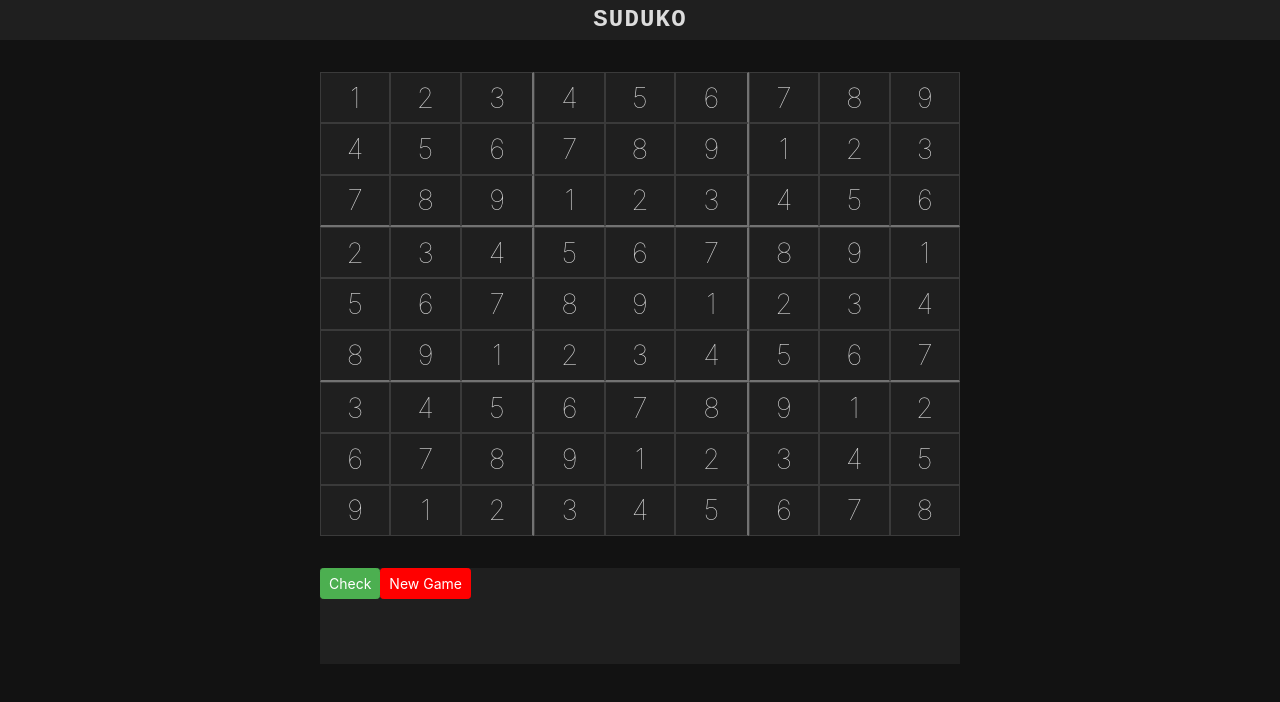
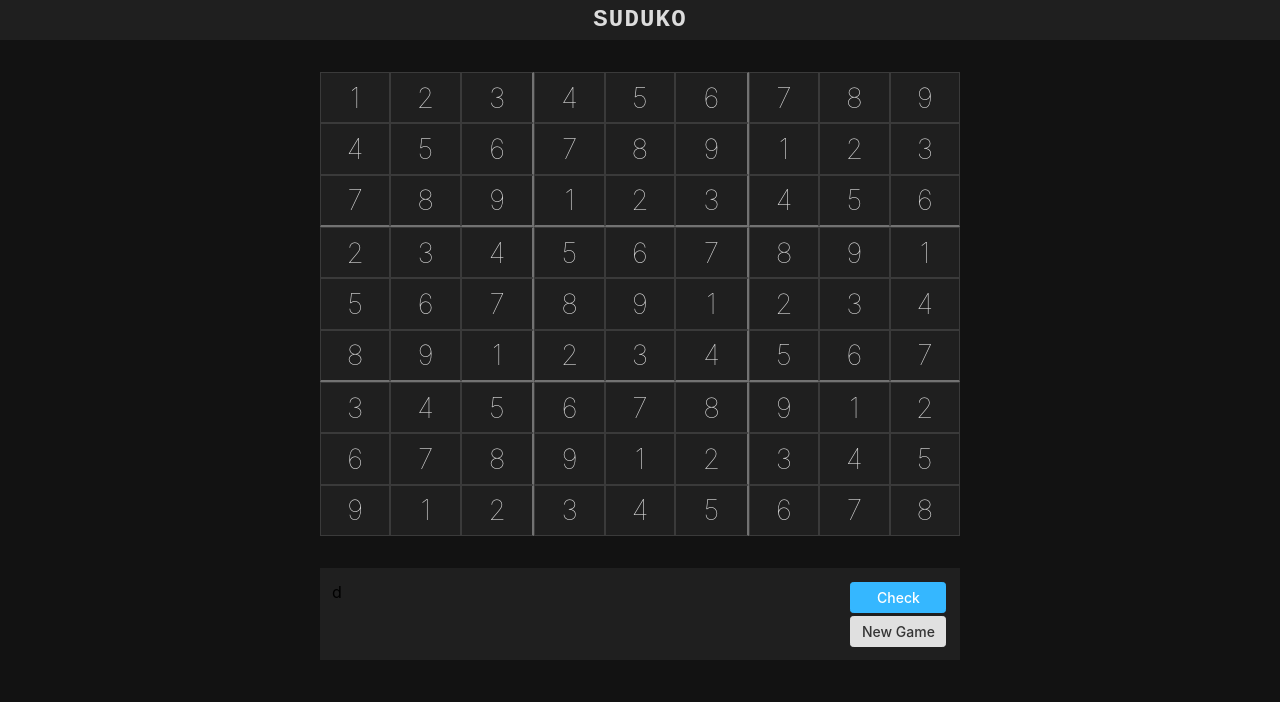
Before and after one commit to darragh3277/sudoko, a React (Create React App) app: page / in a window 1280 px wide. Shown: the top 702 px of the page. Built offline with nearby package versions, Linux system fonts and the light colour scheme.

Commit message:
fix button style

```diff
--- a/src/suduko/components/board/Style.css
+++ b/src/suduko/components/board/Style.css
@@ -2,6 +2,7 @@
   padding-top: 2rem;
   display: flex;
   flex-wrap: wrap;
+  flex-direction: column;
   justify-content: center;
   margin: 0 25%;
 }
@@ -10,7 +11,6 @@
   background-color: #1f1f1f;
   color: #dcdcdc;
   height: 29rem;
-  flex: 1 0 51%;
   border-spacing: 0;
 }
 
--- a/src/suduko/components/button/Style.css
+++ b/src/suduko/components/button/Style.css
@@ -1,6 +1,13 @@
 .btn {
   border: 1px solid transparent;
   outline: none;
+  font-weight: 500;
+  margin: 0.1rem;
+}
+
+.btn-block {
+  display: block;
+  width: 100%;
 }
 
 .btn-lg {
@@ -15,16 +22,27 @@
   font-size: 0.875rem;
   line-height: 1.5;
   border-radius: 0.2rem;
+  width: 6rem;
 }
 
 .btn-primary {
-  background-color: #4caf50;
-  border-color: #4caf50;
+  background-color: #35b7ff;
+  border-color: #35b7ff;
   color: #fff;
 }
 
+.btn-primary:hover {
+  background-color: #2e9fdd;
+  border-color: #2e9fdd;
+}
+
 .btn-secondary {
-  color: #fff;
-  background-color: red;
-  border-color: red;
+  color: #343434;
+  background-color: #e0e0e0;
+  border-color: #e0e0e0;
 }
+
+.btn-secondary:hover {
+  background-color: #bdbdbd;
+  border-color: #bdbdbd;
+}
--- a/src/suduko/components/gamebar/Gamebar.js
+++ b/src/suduko/components/gamebar/Gamebar.js
@@ -5,6 +5,8 @@ import "./Style.css";
 export default function Gamebar() {
   return (
     <div className="gamebar">
+      <div className="game-tools">d</div>
+      <div className="game-buttons">
         <Button type="btn-primary" size="sm">
           Check
         </Button>
@@ -12,5 +14,6 @@ export default function Gamebar() {
           New Game
         </Button>
       </div>
+    </div>
   );
 }
--- a/src/suduko/components/gamebar/Style.css
+++ b/src/suduko/components/gamebar/Style.css
@@ -1,6 +1,18 @@
 .gamebar {
   margin-top: 2rem;
   background-color: #1f1f1f;
-  min-height: 6rem;
-  flex: 1 0 50%;
+  display: flex;
+  flex-direction: row;
+  padding: 0.75rem;
+  border: 3rem;
 }
+
+.game-tools {
+  flex-grow: 1;
+}
+
+.game-buttons {
+  flex-grow: 0;
+  display: flex;
+  flex-direction: column;
+}
--- a/src/suduko/components/tile/Style.css
+++ b/src/suduko/components/tile/Style.css
@@ -3,4 +3,9 @@
   border: 1px solid#3a3a3a;
   font-size: 1.75rem;
   font-weight: 100;
+  cursor: pointer;
 }
+
+.tile:hover {
+  background-color: #464646;
+}
```
Also changed, not shown: 1 other file (tests, documents, lock files or other folders). Lines whose indentation alone changed are shown as unchanged.
